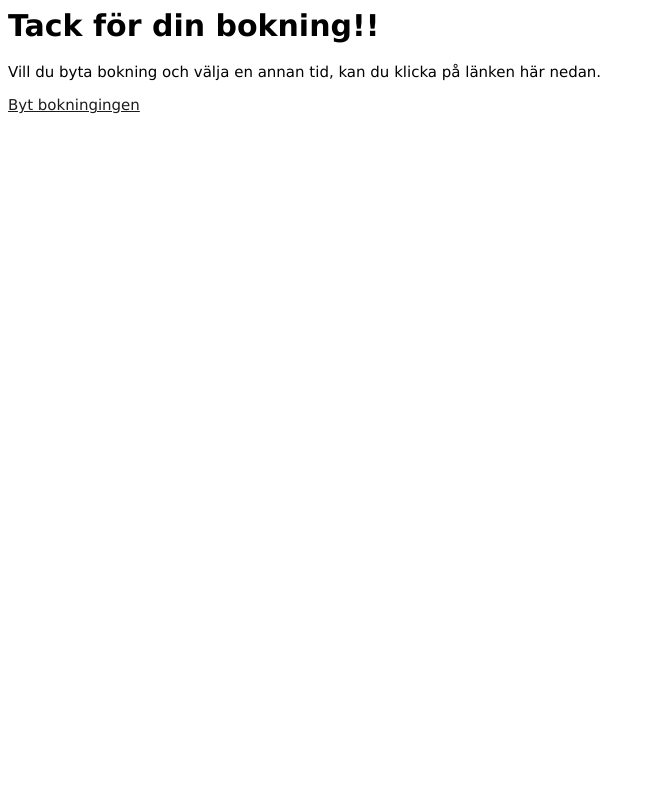
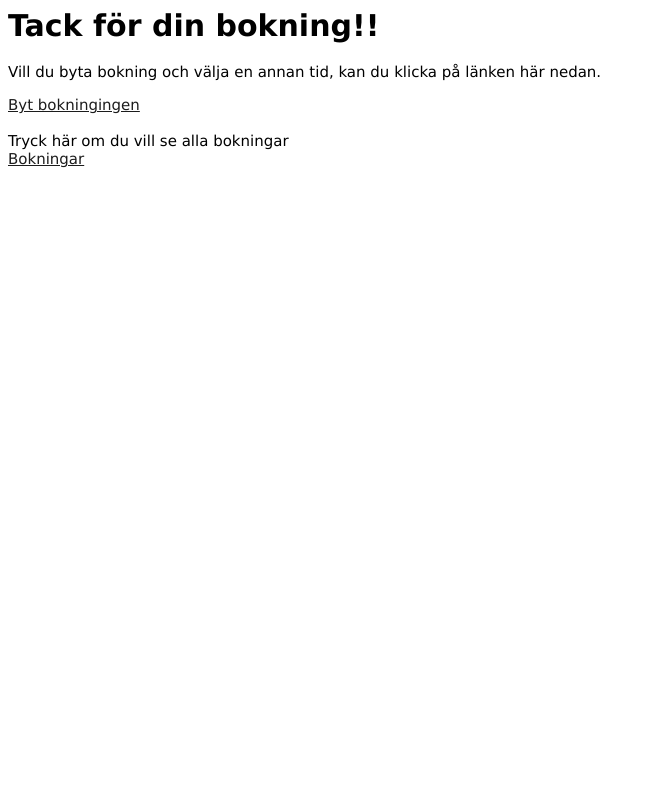
Before and after one commit to davidsjoo/linkura_web-booking, a Django app: template booking_app/templates/booking_app/results.html in a window 1280 px wide. Shown: the whole page, without its empty margins (0-655 px from the left). Run offline with Django 3.2, Linux system fonts and the light colour scheme; the template is opened without the code that fills it, so the values that code supplies are empty.

Commit message:
La till en länk i results

```diff
--- a/booking_app/templates/booking_app/results.html
+++ b/booking_app/templates/booking_app/results.html
@@ -10,7 +10,9 @@
 <h1>Tack för din bokning!!</h1>
 
 <p> Vill du byta bokning och välja en annan tid, kan du klicka på länken här nedan.</p>
-<a href="{% url 'booking_app:update_booking' customer.id visit.id booking.id %}">Byt bokningingen</a>
+<a href="{% url 'booking_app:update_booking' customer.id visit.id booking.id %}">Byt bokningingen</a><br /><br />
+Tryck här om du vill se alla bokningar<br />
+<a href="{% url 'booking_app:tider' customer.id visit.id %}">Bokningar</a>
 
 </body>
 
```
